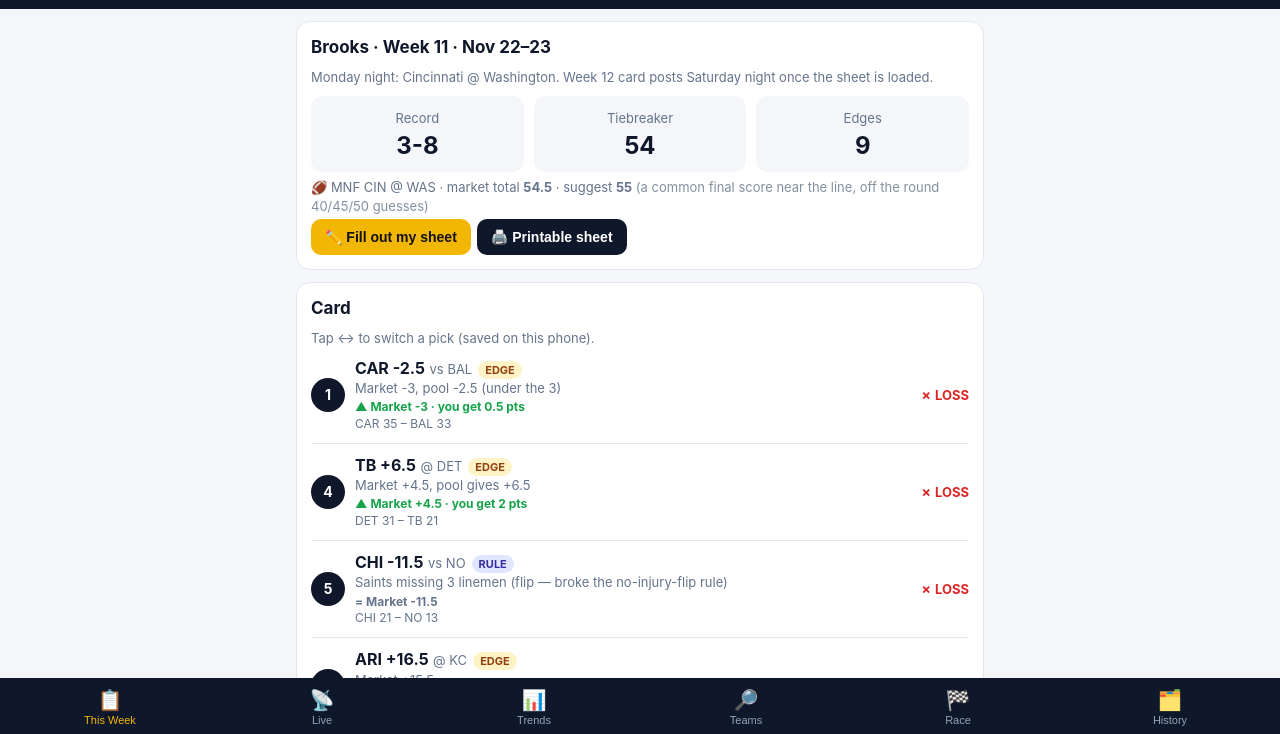
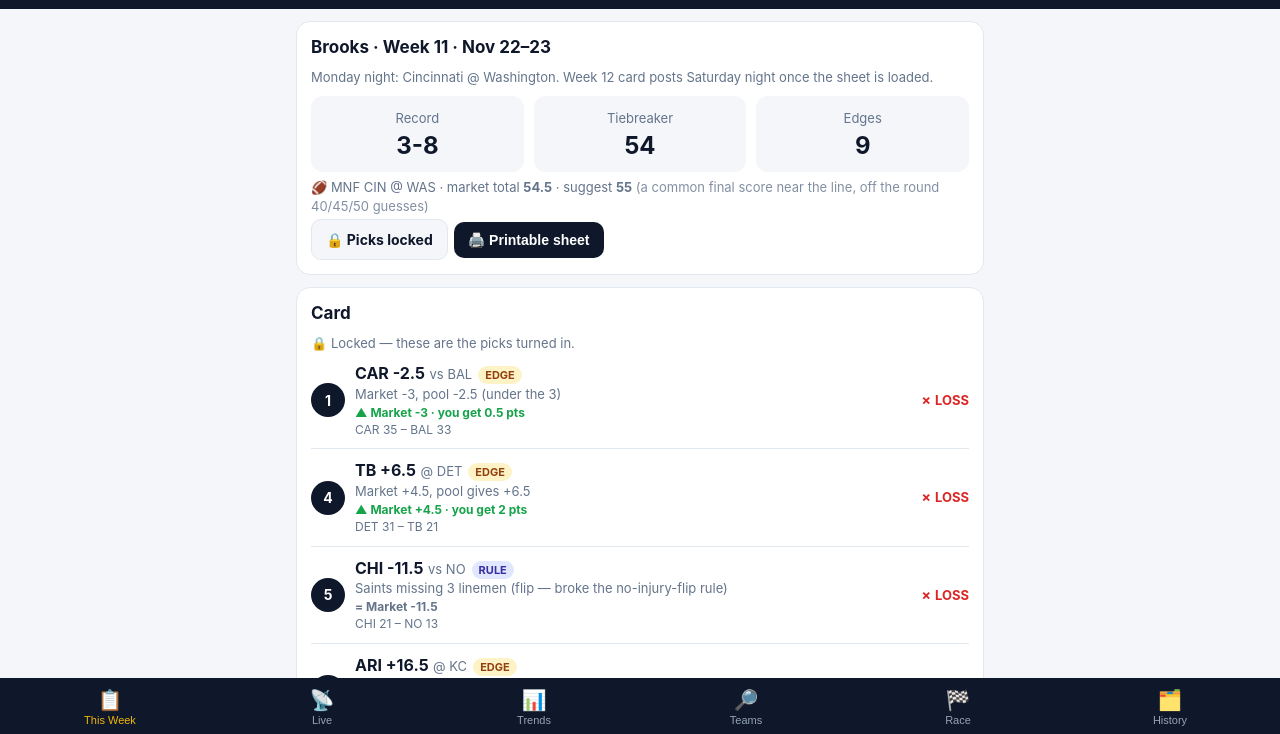
Before and after one commit to ScorpsBaseballJB3/nflpool, a plain HTML site: page index.html in a window 1280 px wide. Shown: the part 64-798 px from the top of the page. Drawn offline with Linux system fonts and the light colour scheme.

Commit message:
Lock picks once the week starts (locked/lockAt in week.json); Week 11 locked
Co-Authored-By: Claude Opus 5.5 <noreply@anthropic.com>
Claude-Session: https://claude.ai/code/session_01XsquS1BeyyNAJt86Z1W43Z

```diff
--- a/data/week.json
+++ b/data/week.json
@@ -1,7 +1,7 @@
 {
  "week": 11,
  "status": "final-ish",
- "title": "Week 11 \u00b7 Nov 22\u201323",
+ "title": "Week 11 · Nov 22–23",
  "tiebreaker": 54,
  "note": "Monday night: Cincinnati @ Washington. Week 12 card posts Saturday night once the sheet is loaded.",
  "picks": [
@@ -35,7 +35,7 @@
    "dog": "NO",
    "line": 11.5,
    "tag": "RULE",
-   "why": "Saints missing 3 linemen (flip \u2014 broke the no-injury-flip rule)",
+   "why": "Saints missing 3 linemen (flip — broke the no-injury-flip rule)",
    "flags": []
   },
   {
@@ -57,7 +57,7 @@
    "dog": "TEN",
    "line": 8,
    "tag": "EDGE",
-   "why": "Market +7.5 (flip \u2014 broke the no-injury-flip rule)",
+   "why": "Market +7.5 (flip — broke the no-injury-flip rule)",
    "flags": []
   },
   {
@@ -134,7 +134,7 @@
    "dog": "WAS",
    "line": 6.5,
    "tag": "EDGE",
-   "why": "Market +6; 5.5\u20137.5 dog",
+   "why": "Market +6; 5.5–7.5 dog",
    "flags": []
   }
  ],
@@ -155,5 +155,6 @@
    24
   ],
   "tiebreaker": 42
- }
+ },
+ "locked": true
 }
--- a/index.html
+++ b/index.html
@@ -81,17 +81,18 @@ const wkRows=()=>G.filter(g=>+g.week===W.week).sort((a,b)=>a.fav_num-b.fav_num);
 function official(w){const nums=w==='BROOKS'?W.picks.map(p=>p.num):(W.stella?W.stella.picks:[]);const o={};
  for(const g of wkRows()){const f=+g.fav_num;if(nums.includes(f))o[f]='fav';else if(nums.includes(f+1))o[f]='dog'}return o}
 const ekey=w=>`edits-${W.week}-${w}`;
-const fkey=w=>`fill-${W.week}-${w}`,fillOn=w=>{const x=LS.get(fkey(w),null);return x&&Object.keys(x.s||{}).length?x:null};
-function card(w){const off=official(w),fl=fillOn(w),ed=fl?fl.s:LS.get(ekey(w),{}),out=[];
+const isLocked=()=>!!(W.locked||(W.lockAt&&Date.now()>=Date.parse(W.lockAt)));
+const fkey=w=>`fill-${W.week}-${w}`,fillOn=w=>{if(isLocked())return null;const x=LS.get(fkey(w),null);return x&&Object.keys(x.s||{}).length?x:null};
+function card(w){const off=official(w),fl=fillOn(w),ed=fl?fl.s:(isLocked()?{}:LS.get(ekey(w),{})),out=[];
  for(const g of wkRows()){const f=+g.fav_num,side=fl?ed[f]:(ed[f]||off[f]);if(!side)continue;
   const fav=side==='fav',num=fav?f:f+1,meta=w==='BROOKS'?(W.picks.find(p=>p.num===num)||{}):{};
   const edited=ed[f]&&ed[f]!==off[f];
   out.push({f,side,num,team:fav?g.favorite:g.underdog,opp:fav?g.underdog:g.favorite,fav:g.favorite,dog:g.underdog,line:+g.pool_line,
    home:g.home,mkt:g.market_line_sunday?+g.market_line_sunday:null,tag:edited?'EDIT':(meta.tag||''),why:edited?'Changed on your phone':(meta.why||''),flags:meta.flags||[],g})}
  return out}
-function flip(w,f){const fl=fillOn(w);if(fl){fl.s[f]=fl.s[f]==='fav'?'dog':'fav';LS.set(fkey(w),fl);renderWeek();return}const off=official(w),ed=LS.get(ekey(w),{}),cur=ed[f]||off[f];const nx=cur==='fav'?'dog':'fav';
+function flip(w,f){if(isLocked())return;const fl=fillOn(w);if(fl){fl.s[f]=fl.s[f]==='fav'?'dog':'fav';LS.set(fkey(w),fl);renderWeek();return}const off=official(w),ed=LS.get(ekey(w),{}),cur=ed[f]||off[f];const nx=cur==='fav'?'dog':'fav';
  if(nx===off[f])delete ed[f];else ed[f]=nx;LS.set(ekey(w),ed);renderWeek()}
-const tieb=w=>{const x=LS.get(fkey(w),null);if(x&&x.tb!==''&&x.tb!=null)return x.tb;return w==='BROOKS'?W.tiebreaker:(W.stella?W.stella.tiebreaker:'')};
+const tieb=w=>{const x=isLocked()?null:LS.get(fkey(w),null);if(x&&x.tb!==''&&x.tb!=null)return x.tb;return w==='BROOKS'?W.tiebreaker:(W.stella?W.stella.tiebreaker:'')};
 const won=p=>done(p.g)?((p.g.result==='fav covered')===(p.side==='fav')):null;
 const lineTxt=p=>(p.side==='fav'?'-':'+')+p.line;
 function moveTxt(p){if(p.mkt==null)return'';const e=p.side==='fav'?p.mkt-p.line:p.line-p.mkt;const m=(p.side==='fav'?'-':'+')+p.mkt;
@@ -116,17 +117,17 @@ async function load(){const v='?v='+Date.now();
 
 /* ---------- This Week ---------- */
 let fillMode=false;
-function renderWeek(){if(fillMode)return renderFill();const C=card(who),R=wkRows();const ed=Object.keys(LS.get(ekey(who),{})).length;
+function renderWeek(){if(fillMode&&isLocked())fillMode=false;if(fillMode)return renderFill();const C=card(who),R=wkRows();const ed=Object.keys(LS.get(ekey(who),{})).length;
  let h=recapHTML(C,R);
  const wins=C.filter(p=>won(p)===true).length,loss=C.filter(p=>won(p)===false).length;
  h+=`<div class="card"><h2>${nm(who)} · ${W.title}</h2><div class="mute">${W.note||''}</div>
  <div class="big" style="margin-top:10px"><div><span class="mute">Record</span><b>${wins}-${loss}</b></div><div><span class="mute">Tiebreaker</span><b>${tieb(who)||'–'}</b></div><div><span class="mute">Edges</span><b>${C.filter(p=>p.mkt!=null&&(p.side==='fav'?p.mkt-p.line:p.line-p.mkt)>0).length}</b></div></div>${tbHelp(false)}
- <button class="btn" style="background:var(--acc);color:#111" onclick="fillMode=true;renderWeek();scrollTo(0,0)">✏️ Fill out my sheet</button><button class="btn" onclick="showSheet()">🖨️ Printable sheet</button>${fillOn(who)?'<span class="mute" style="display:block;margin-top:6px">Showing the picks you filled out.</span>':''}${!fillOn(who)&&ed?`<button class="btn alt" onclick="resetEdits()">↺ Reset ${ed} change${ed>1?'s':''}</button>`:''}</div><div class="card"><h2>Card</h2><div class="mute">Tap ↔ to switch a pick (saved on this phone).</div>`;
+ ${isLocked()?'<span class="btn alt" style="cursor:default">🔒 Picks locked</span>':'<button class="btn" style="background:var(--acc);color:#111" onclick="fillMode=true;renderWeek();scrollTo(0,0)">✏️ Fill out my sheet</button>'}<button class="btn" onclick="showSheet()">🖨️ Printable sheet</button>${fillOn(who)?'<span class="mute" style="display:block;margin-top:6px">Showing the picks you filled out.</span>':''}${!isLocked()&&!fillOn(who)&&ed?`<button class="btn alt" onclick="resetEdits()">↺ Reset ${ed} change${ed>1?'s':''}</button>`:''}</div><div class="card"><h2>Card</h2><div class="mute">${isLocked()?'🔒 Locked — these are the picks turned in.':'Tap ↔ to switch a pick (saved on this phone).'}</div>`;
  for(const p of C){const r=won(p);const st=r===true?'<span class="cov">✓ WIN</span>':r===false?'<span class="not">✗ LOSS</span>':'<span class="pend">—</span>';
   const sc=p.g.fav_score?`<div class="score">${p.fav} ${p.g.fav_score} – ${p.dog} ${p.g.dog_score}</div>`:'';
   h+=`<div class="pick"><div class="num">${p.num}</div><div class="pt"><b>${p.team} ${lineTxt(p)}</b> <span class="mute">${p.home==='neutral'?'vs':(p.home===p.side?'vs':'@')} ${p.opp}</span>${p.tag?`<span class="tag ${p.tag}">${p.tag}</span>`:''}
   ${p.why?`<div class="mute">${p.why}</div>`:''}${moveTxt(p)}${p.flags.map(f=>`<span class="flag">${f}</span>`).join('')}${sc}
-  ${done(p.g)?'':`<button class="sw" onclick="flip('${who}',${p.f})">↔ Switch to ${p.side==='fav'?p.dog+' +'+p.line:p.fav+' -'+p.line}</button>`}</div><div class="st">${st}</div></div>`}
+  ${done(p.g)||isLocked()?'':`<button class="sw" onclick="flip('${who}',${p.f})">↔ Switch to ${p.side==='fav'?p.dog+' +'+p.line:p.fav+' -'+p.line}</button>`}</div><div class="st">${st}</div></div>`}
  if(!C.length)h+='<div class="mute">No picks loaded for this week yet.</div>';
  h+='</div>';if(who==='BROOKS'&&W.recheck&&W.recheck.length)h+=`<div class="card"><h2>⚠️ Recheck Sunday 11:30</h2>${W.recheck.map(r=>'<div>• '+r+'</div>').join('')}</div>`;
  $('#week').innerHTML=h}
```
